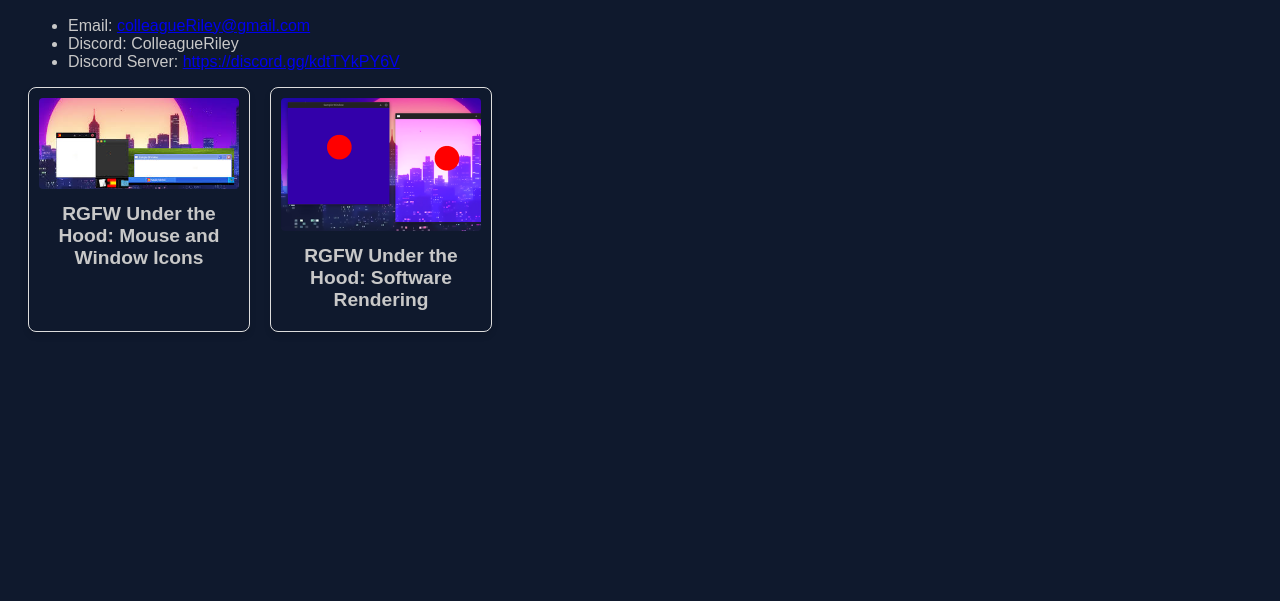
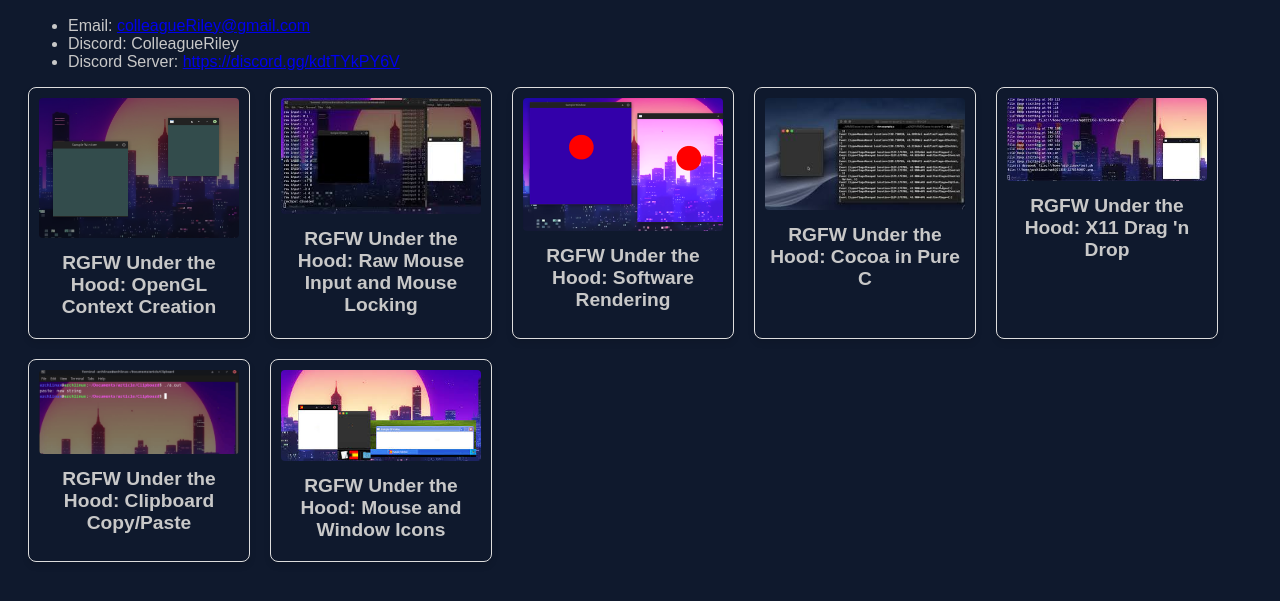
Before and after one commit to ColleagueRiley/colleagueriley.github.io, a plain HTML site: page blog.html in a window 1280 px wide. Shown: the part 151-752 px from the top of the page. Drawn offline with Linux system fonts and the light colour scheme.

Commit message:
add more articles

```diff
--- a/blog.html
+++ b/blog.html
@@ -81,14 +81,35 @@
     </ul>
 
 	<div class="links-container">
-        <a href="https://medium.com/@colleagueriley/rgfw-under-the-hood-mouse-and-window-icons-fb06a3b686ed" class="link-card">
-            <img src="mouse.jpg" alt="RSGL">
-			<h2> RGFW Under the Hood: Mouse and Window Icons </h2>
+        <a href="https://medium.com/@colleagueriley/rgfw-under-the-hood-opengl-context-creation-2c3071a922bc" class="link-card">
+            <img src="opengl.png" alt="RSGL">
+			<h2> RGFW Under the Hood: OpenGL Context Creation </h2>
+		</a>
+		<a href="https://medium.com/@colleagueriley/rgfw-under-the-hood-raw-mouse-input-and-mouse-locking-258f8f78ab96" class="link-card">
+            <img src="lock.jpg" alt="RSGL">
+			<h2> RGFW Under the Hood: Raw Mouse Input and Mouse Locking </h2>
 		</a>
 		<a href="https://medium.com/@colleagueriley/rgfw-under-the-hood-software-rendering-82f54a6da419" class="link-card">
             <img src="soft.png" alt="RSGL">
 			<h2> RGFW Under the Hood: Software Rendering </h2>
 		</a>
+		<a href="https://medium.com/@colleagueriley/rgfw-under-the-hood-cocoa-in-pure-c-2e2ab559f657" class="link-card">
+            <img src="cocoa.jpg" alt="RSGL">
+			<h2> RGFW Under the Hood: Cocoa in Pure C </h2>
+		</a>
+		<a href="https://medium.com/@colleagueriley/rgfw-under-the-hood-x11-drag-n-drop-320986ada311" class="link-card">
+			<img src="dnd.jpg" alt="RSGL">
+			<h2> RGFW Under the Hood: X11 Drag 'n Drop </h2>
+		</a>
+
+		<a href="https://medium.com/@colleagueriley/rgfw-under-the-hood-clipboard-copy-paste-b6a81165e3e1" class="link-card">
+            <img src="clip.png" alt="RSGL">
+			<h2> RGFW Under the Hood: Clipboard Copy/Paste </h2>
+		</a>
+		<a href="https://medium.com/@colleagueriley/rgfw-under-the-hood-mouse-and-window-icons-fb06a3b686ed" class="link-card">
+            <img src="mouse.jpg" alt="RSGL">
+			<h2> RGFW Under the Hood: Mouse and Window Icons </h2>
+		</a>
     </div>
 
 </body>
```
Also changed, not shown: clip.png (added), cocoa.jpg (added), dnd.jpg (added), lock.jpg (added), opengl.png (added).
